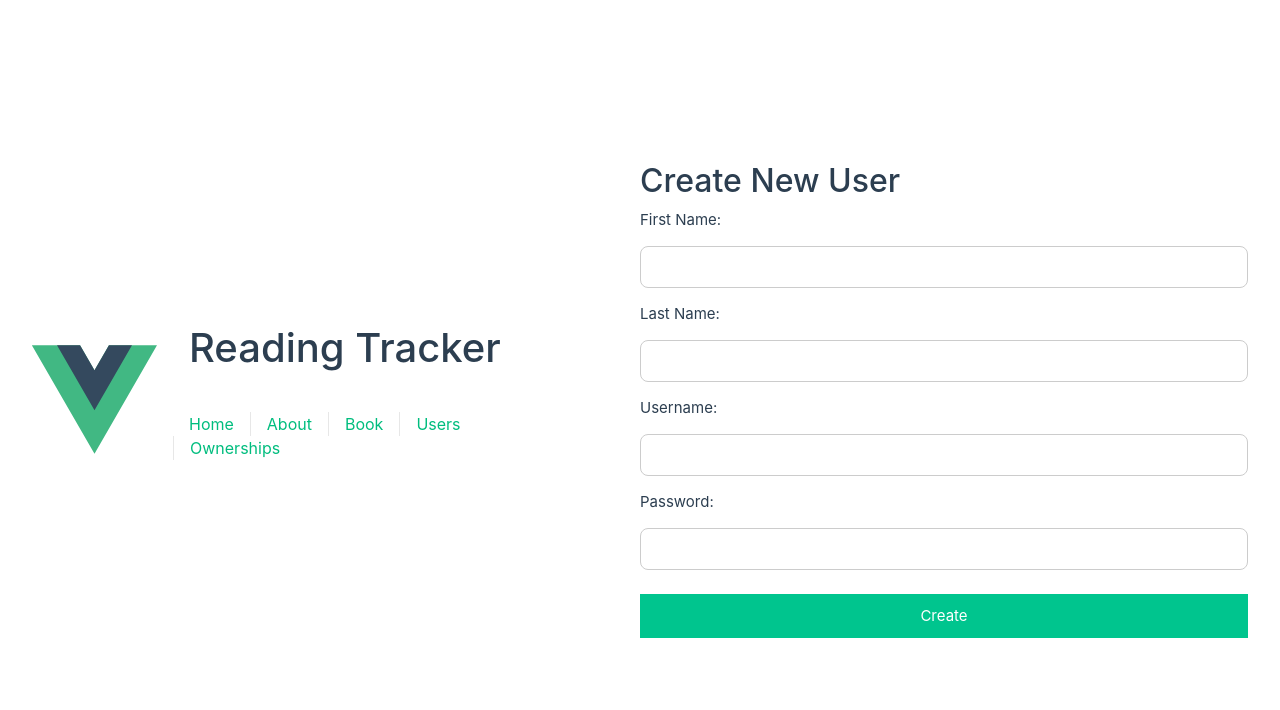
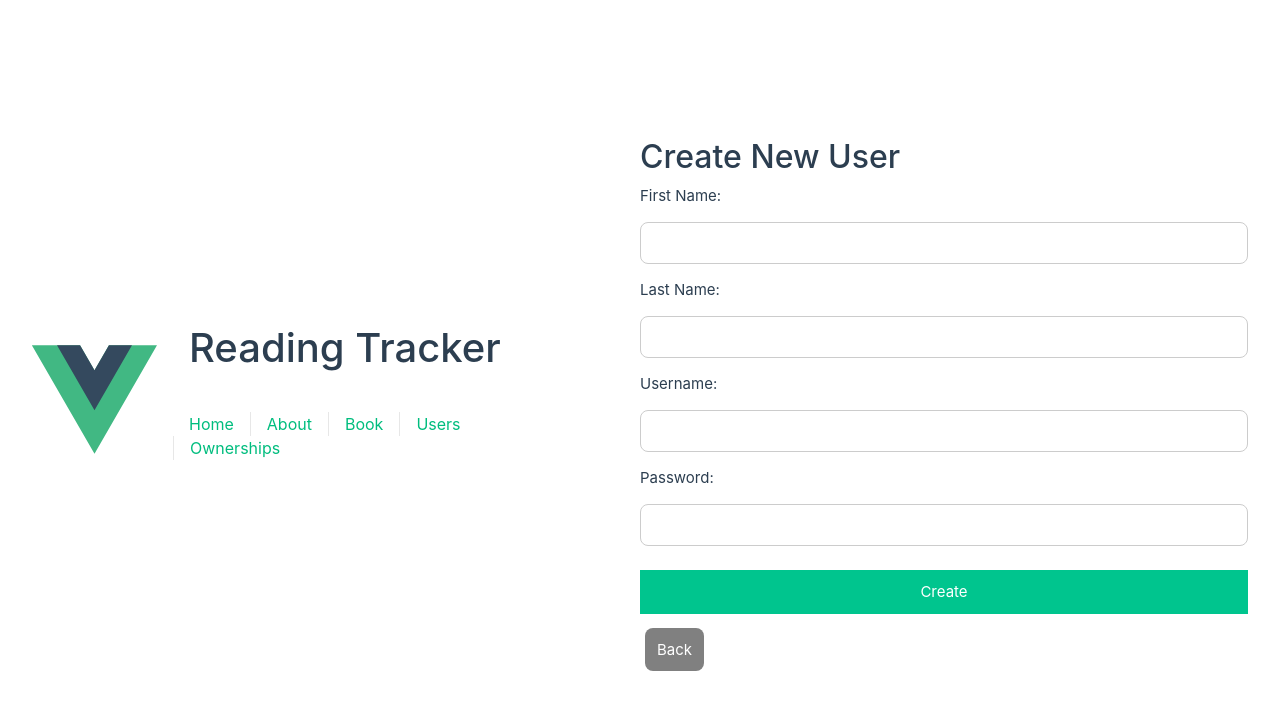
Before and after one commit to alexkaasik/ReadingTracker, a Vue app in the folder FrontEnd/: page /users/create in a window 1280 px wide. Shown: the top 710 px of the page. Built offline with nearby package versions, Linux system fonts and the light colour scheme.

Commit message:
Added a back button to the user pages

```diff
--- a/FrontEnd/src/views/UsersCreate.vue
+++ b/FrontEnd/src/views/UsersCreate.vue
@@ -57,6 +57,8 @@ export default {
 
       <button type="submit">Create</button>
     </form>
+    <br>
+    <a href="/users" class="button primary">Back</a>
   </div>
 </template>
 
--- a/FrontEnd/src/views/UsersDetail.vue
+++ b/FrontEnd/src/views/UsersDetail.vue
@@ -26,7 +26,10 @@ export default {
       <tr><td>Last Name:</td><td>{{ user.LastName }}</td></tr>
       <tr><td>Username:</td><td>{{ user.UserName }}</td></tr>
     </table>
+    <br>
+    <a href="/users" class="button primary">Back</a>
   </div>
+
 </template>
 
 <style scoped>
--- a/FrontEnd/src/views/UsersUpdate.vue
+++ b/FrontEnd/src/views/UsersUpdate.vue
@@ -69,6 +69,8 @@ export default {
 
       <button type="submit">Update</button>
     </form>
+    <br>
+    <a href="/users" class="button primary">Back</a>
   </div>
 </template>
 
```
